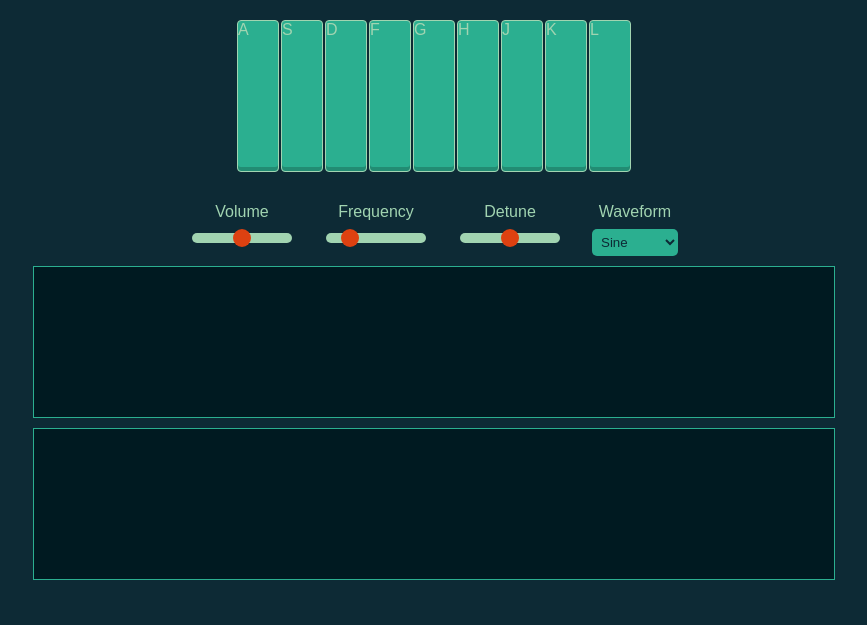
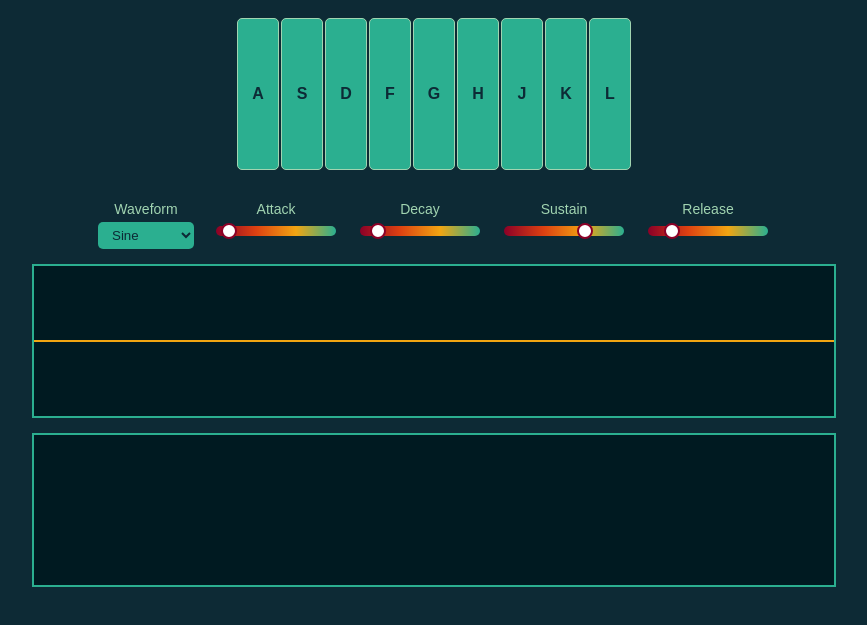
Before and after one commit to LeoBarassi/physics, a website: page keyboard-player.html in a window 1280 px wide. Shown: the part 81-706 px from the top of the page, without its empty margins (206-1073 px from the left). Drawn offline with Linux system fonts and the light colour scheme.

Commit message:
Update keyboard-player.html

```diff
--- a/keyboard-player.html
+++ b/keyboard-player.html
@@ -2,26 +2,27 @@
 <html lang="en">
 <head>
   <meta charset="UTF-8" />
-  <meta name="viewport" content="width=device-width, initial-scale=1.0"/>
-  <title>Synth Piano Visualizer</title>
+  <title>Visualizer Piano Synth</title>
   <style>
     body {
       background: #0D2A35;
       color: #A1D4B1;
-      font-family: Arial, sans-serif;
+      font-family: sans-serif;
+      text-align: center;
       margin: 0;
       padding: 20px;
     }
 
     h1 {
       color: #F1A512;
-      text-align: center;
+      margin-bottom: 10px;
     }
 
     #piano {
       display: flex;
       justify-content: center;
-      margin: 20px 0;
+      margin: 20px auto;
+      flex-wrap: wrap;
     }
 
     .key {
@@ -30,63 +31,67 @@
       margin: 1px;
       background: #2BAF90;
       border: 1px solid #A1D4B1;
-      border-radius: 4px;
+      border-radius: 5px;
       cursor: pointer;
-      box-shadow: inset 0 -4px 0 rgba(0, 0, 0, 0.2);
+      line-height: 150px;
+      color: #0D2A35;
+      font-weight: bold;
     }
 
     .key.pressed {
       background: #F1A512;
     }
 
+    canvas {
+      background: #001a21;
+      border: 2px solid #2BAF90;
+      margin: 15px auto;
+      display: block;
+    }
+
     .controls {
       display: flex;
+      justify-content: center;
       flex-wrap: wrap;
-      justify-content: center;
-      gap: 30px;
+      gap: 20px;
       margin-top: 30px;
     }
 
-    .slider-group {
+    .control-group {
       text-align: center;
+    }
+
+    label {
+      display: block;
+      margin-bottom: 5px;
+      font-size: 14px;
     }
 
     input[type="range"] {
       -webkit-appearance: none;
-      width: 100px;
+      width: 120px;
       height: 10px;
-      background: #A1D4B1;
+      background: linear-gradient(90deg, #8C0027, #DD4111, #F1A512, #2BAF90);
       border-radius: 5px;
       outline: none;
+      transition: background 0.3s ease;
     }
 
     input[type="range"]::-webkit-slider-thumb {
       -webkit-appearance: none;
-      appearance: none;
-      width: 18px;
-      height: 18px;
-      background: #DD4111;
+      width: 16px;
+      height: 16px;
+      background: #fff;
+      border: 2px solid #8C0027;
       border-radius: 50%;
       cursor: pointer;
-    }
-
-    label {
-      display: block;
-      margin-bottom: 8px;
-    }
-
-    canvas {
-      background: #001a21;
-      border: 1px solid #2BAF90;
-      display: block;
-      margin: 10px auto;
     }
 
     select {
       background: #2BAF90;
       color: #0D2A35;
       border: none;
-      padding: 5px;
+      padding: 5px 10px;
       border-radius: 5px;
     }
   </style>
@@ -98,19 +103,7 @@
   <div id="piano"></div>
 
   <div class="controls">
-    <div class="slider-group">
-      <label for="volume">Volume</label>
-      <input id="volume" type="range" min="0" max="1" step="0.01" value="0.5" />
-    </div>
-    <div class="slider-group">
-      <label for="frequency">Frequency</label>
-      <input id="frequency" type="range" min="100" max="2000" step="10" value="440" />
-    </div>
-    <div class="slider-group">
-      <label for="detune">Detune</label>
-      <input id="detune" type="range" min="-100" max="100" step="1" value="0" />
-    </div>
-    <div class="slider-group">
+    <div class="control-group">
       <label for="waveform">Waveform</label>
       <select id="waveform">
         <option value="sine">Sine</option>
@@ -119,6 +112,23 @@
         <option value="sawtooth">Sawtooth</option>
       </select>
     </div>
+
+    <div class="control-group">
+      <label for="attack">Attack</label>
+      <input type="range" id="attack" min="0" max="2" step="0.01" value="0.1" />
+    </div>
+    <div class="control-group">
+      <label for="decay">Decay</label>
+      <input type="range" id="decay" min="0" max="2" step="0.01" value="0.2" />
+    </div>
+    <div class="control-group">
+      <label for="sustain">Sustain</label>
+      <input type="range" id="sustain" min="0" max="1" step="0.01" value="0.7" />
+    </div>
+    <div class="control-group">
+      <label for="release">Release</label>
+      <input type="range" id="release" min="0" max="2" step="0.01" value="0.3" />
+    </div>
   </div>
 
   <canvas id="oscilloscope" width="800" height="150"></canvas>
@@ -126,76 +136,87 @@
 
   <script>
     const context = new (window.AudioContext || window.webkitAudioContext)();
-    let analyser = context.createAnalyser();
+    const analyser = context.createAnalyser();
     analyser.fftSize = 2048;
-    let dataArray = new Uint8Array(analyser.frequencyBinCount);
+    const dataArray = new Uint8Array(analyser.frequencyBinCount);
 
     const gainNode = context.createGain();
     gainNode.connect(analyser).connect(context.destination);
 
-    const volumeSlider = document.getElementById('volume');
-    const frequencySlider = document.getElementById('frequency');
-    const detuneSlider = document.getElementById('detune');
-    const waveformSelect = document.getElementById('waveform');
+    const waveform = document.getElementById("waveform");
+    const attack = document.getElementById("attack");
+    const decay = document.getElementById("decay");
+    const sustain = document.getElementById("sustain");
+    const release = document.getElementById("release");
 
-    volumeSlider.oninput = () => {
-      gainNode.gain.value = volumeSlider.value;
-    };
+    const keys = "ASDFGHJKL".split("");
+    const piano = document.getElementById("piano");
 
-    let keys = 'ASDFGHJKL'.split('');
-    const pianoDiv = document.getElementById('piano');
+    keys.forEach((char, i) => {
+      const key = document.createElement("div");
+      key.className = "key";
+      key.textContent = char;
+      piano.appendChild(key);
 
-    keys.forEach((keyChar, index) => {
-      const key = document.createElement('div');
-      key.classList.add('key');
-      key.textContent = keyChar;
-      pianoDiv.appendChild(key);
-
-      const freq = 261.63 * Math.pow(2, index / 12); // C4 upward
+      const freq = 261.63 * Math.pow(2, i / 12); // C4 upward
 
       const playNote = () => {
         const osc = context.createOscillator();
-        osc.frequency.value = frequencySlider.value || freq;
-        osc.detune.value = parseFloat(detuneSlider.value);
-        osc.type = waveformSelect.value;
-        osc.connect(gainNode);
-        osc.start();
-        setTimeout(() => osc.stop(), 300);
+        const env = context.createGain();
+
+        osc.type = waveform.value;
+        osc.frequency.value = freq;
+
+        const now = context.currentTime;
+        const a = parseFloat(attack.value);
+        const d = parseFloat(decay.value);
+        const s = parseFloat(sustain.value);
+        const r = parseFloat(release.value);
+
+        env.gain.setValueAtTime(0, now);
+        env.gain.linearRampToValueAtTime(1, now + a);
+        env.gain.linearRampToValueAtTime(s, now + a + d);
+        env.gain.setValueAtTime(s, now + a + d);
+        env.gain.linearRampToValueAtTime(0, now + a + d + r);
+
+        osc.connect(env).connect(gainNode);
+        osc.start(now);
+        osc.stop(now + a + d + r + 0.1);
       };
 
-      key.addEventListener('mousedown', () => {
-        key.classList.add('pressed');
+      key.addEventListener("mousedown", () => {
+        key.classList.add("pressed");
         playNote();
       });
+      key.addEventListener("mouseup", () => key.classList.remove("pressed"));
 
-      key.addEventListener('mouseup', () => key.classList.remove('pressed'));
-
-      window.addEventListener('keydown', (e) => {
-        if (e.key.toUpperCase() === keyChar) {
-          key.classList.add('pressed');
+      window.addEventListener("keydown", (e) => {
+        if (e.key.toUpperCase() === char) {
+          key.classList.add("pressed");
           playNote();
         }
       });
-
-      window.addEventListener('keyup', (e) => {
-        if (e.key.toUpperCase() === keyChar) {
-          key.classList.remove('pressed');
+      window.addEventListener("keyup", (e) => {
+        if (e.key.toUpperCase() === char) {
+          key.classList.remove("pressed");
         }
       });
     });
 
     // Oscilloscope
-    const oscCanvas = document.getElementById('oscilloscope');
-    const oscCtx = oscCanvas.getContext('2d');
+    const oscCanvas = document.getElementById("oscilloscope");
+    const oscCtx = oscCanvas.getContext("2d");
 
     function drawOscilloscope() {
       requestAnimationFrame(drawOscilloscope);
       analyser.getByteTimeDomainData(dataArray);
-      oscCtx.fillStyle = '#0D2A35';
+      oscCtx.fillStyle = "#001a21";
       oscCtx.fillRect(0, 0, oscCanvas.width, oscCanvas.height);
+
       oscCtx.lineWidth = 2;
-      oscCtx.strokeStyle = '#F1A512';
+      oscCtx.strokeStyle = "#F1A512";
       oscCtx.beginPath();
+
       const sliceWidth = oscCanvas.width / dataArray.length;
       let x = 0;
       for (let i = 0; i < dataArray.length; i++) {
@@ -213,28 +234,36 @@
     }
 
     // Frequency Spectrum
-    const freqCanvas = document.getElementById('frequency');
-    const freqCtx = freqCanvas.getContext('2d');
+    const freqCanvas = document.getElementById("frequency");
+    const freqCtx = freqCanvas.getContext("2d");
 
     function drawFrequency() {
       requestAnimationFrame(drawFrequency);
       analyser.getByteFrequencyData(dataArray);
-      freqCtx.fillStyle = '#0D2A35';
+      freqCtx.fillStyle = "#001a21";
       freqCtx.fillRect(0, 0, freqCanvas.width, freqCanvas.height);
+
       const barWidth = (freqCanvas.width / dataArray.length) * 2.5;
       let x = 0;
       for (let i = 0; i < dataArray.length; i++) {
         const barHeight = dataArray[i];
-        freqCtx.fillStyle = '#2BAF90';
+        freqCtx.fillStyle = "#2BAF90";
         freqCtx.fillRect(x, freqCanvas.height - barHeight / 2, barWidth, barHeight / 2);
         x += barWidth + 1;
       }
     }
+
+    // Color shifting slider
+    document.querySelectorAll('input[type="range"]').forEach(slider => {
+      slider.addEventListener('input', () => {
+        const percent = (slider.value - slider.min) / (slider.max - slider.min);
+        const hue = 120 - percent * 120; // green to red
+        slider.style.background = `linear-gradient(to right, hsl(${hue}, 80%, 50%), #2BAF90)`;
+      });
+    });
 
     drawOscilloscope();
     drawFrequency();
   </script>
 </body>
 </html>
-
-</html>
```
